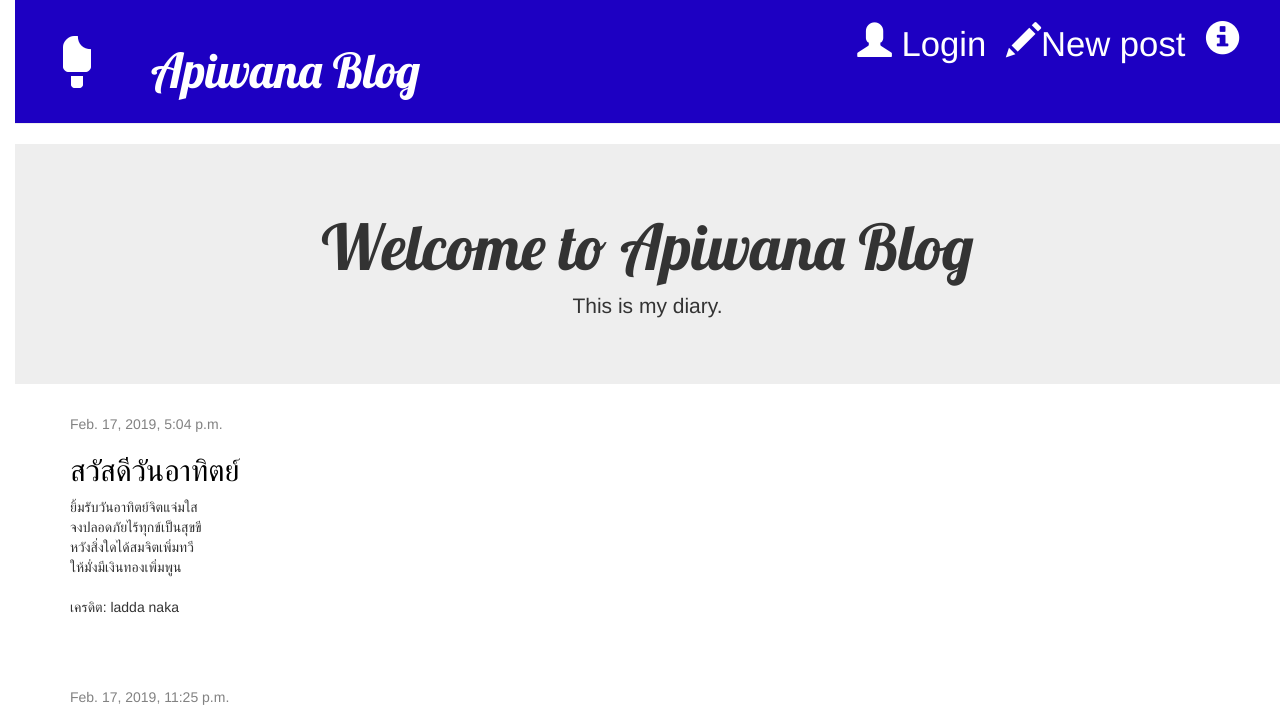
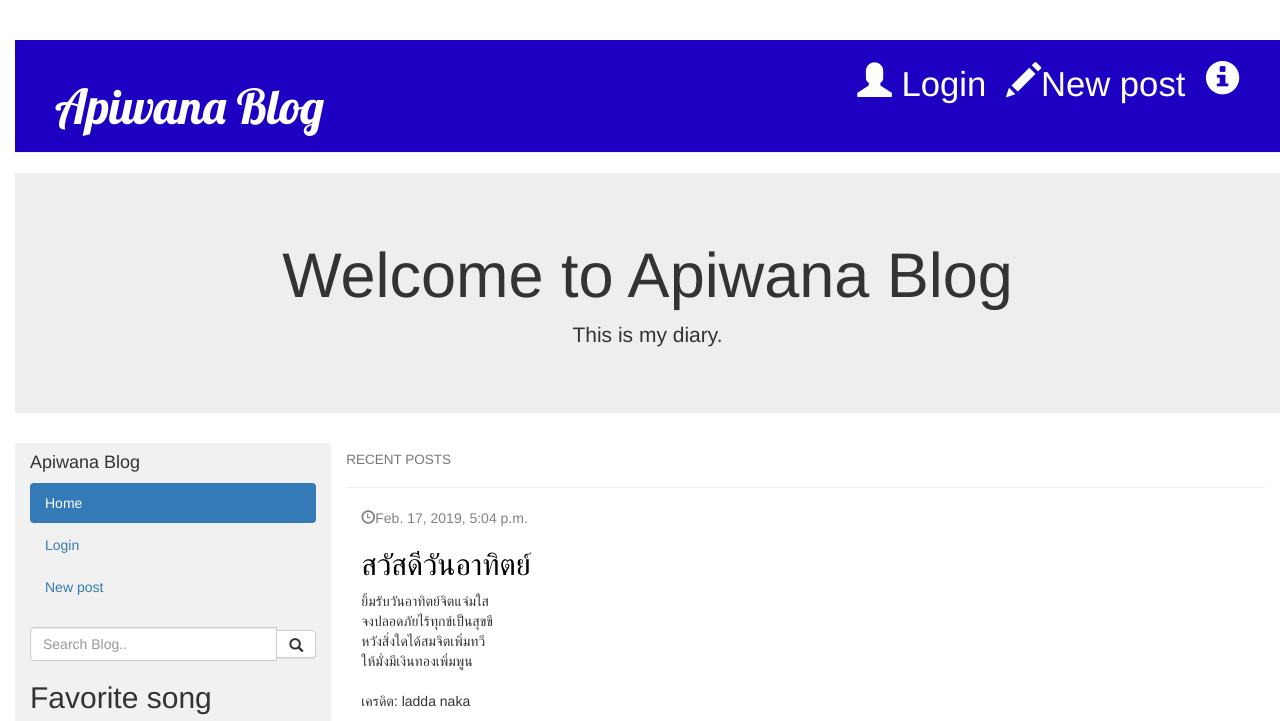
Before and after one commit to ApiwanaSuwannapoom/Django, a Django app: page / in a window 1280 px wide; the page is wider, and only the part inside the window is pictured. Shown: the top 721 px of that part. Run offline with Django 3.2, Linux system fonts and the light colour scheme; data comes from the database, SQL or seed files in the repository; both versions use the stored data as it was after the commit; some libraries are stand-ins or nearby versions.

Commit message:
add video , themes

```diff
--- a/blog/templates/blog/base.html
+++ b/blog/templates/blog/base.html
@@ -6,36 +6,113 @@
         <link rel="stylesheet" href="//maxcdn.bootstrapcdn.com/bootstrap/3.2.0/css/bootstrap-theme.min.css">
         <link href='//fonts.googleapis.com/css?family=Lobster&subset=latin,latin-ext' rel='stylesheet' type='text/css'>
         <link rel="stylesheet" href="{% static 'css/blog.css' %}">
+        <meta charset="utf-8">
+        <meta name="viewport" content="width=device-width, initial-scale=1">
+         <link rel="stylesheet" href="https://maxcdn.bootstrapcdn.com/bootstrap/3.4.0/css/bootstrap.min.css">
+         <script src="https://ajax.googleapis.com/ajax/libs/jquery/3.3.1/jquery.min.js"></script>
+        <script src="https://maxcdn.bootstrapcdn.com/bootstrap/3.4.0/js/bootstrap.min.js"></script>
 
+        <style>
+    /* Set height of the grid so .sidenav can be 100% (adjust if needed) */
+    .row.content {height: 1500px}
+
+    /* Set gray background color and 100% height */
+    .sidenav {
+      background-color: #f1f1f1;
+      height: 100%;
+    }
+
+    /* Set black background color, white text and some padding */
+    footer {
+      background-color: #555;
+      color: white;
+      padding: 15px;
+    }
+
+    /* On small screens, set height to 'auto' for sidenav and grid */
+    @media screen and (max-width: 767px) {
+      .sidenav {
+        height: auto;
+        padding: 15px;
+      }
+      .row.content {height: auto;}
+    }
+  </style>
 
     </head>
     <body>
 
 
         <div class="page-header">
-           <div  <a href="#" data-toggle="tooltip" title="จัดทำโดย นางสาวอภิวนา สุวรรณภูมิ 5910110529">
+           <div  <a  data-toggle="tooltip" title="จัดทำโดย นางสาวอภิวนา สุวรรณภูมิ 5910110529">
            <a  class="top-menu"><span class="glyphicon glyphicon-info-sign"></span></a></div>
-           <div <a href="#" data-toggle="tooltip" title="New post"></a>
+           <div <a  data-toggle="tooltip" title="New post"></a>
            <a href="{% url 'post_new' %}" class="top-menu"><span class="glyphicon glyphicon-pencil"></span>New post</a> </div>
 
            <p><a href="/admin" data-toggle="tooltip" title="Login" class="top-menu"><span class="glyphicon glyphicon-user"></span> Login </a></p>
 
-           <h1><span  class="glyphicon glyphicon-ice-lolly-tasted" </span> <a data-toggle="tooltip" title="Apiwana Blog" href="/">Apiwana Blog</a></h1>
+           <h1>  <a data-toggle="tooltip" title="Apiwana Blog" href="/">Apiwana Blog</a></h1>
         </div>
 
-        <div class="jumbotron text-center">
+        <div class="jumbotron text-center" >
                 <h1>Welcome to Apiwana Blog</h1>
                 <p>This is my diary.</p>
         </div>
 
+
+
+        <div class="container-fluid">
+                <div class="row content">
+                  <div class="col-sm-3 sidenav">
+                    <h4>Apiwana Blog</h4>
+                    <ul class="nav nav-pills nav-stacked">
+                      <li class="active"><a href="/">Home</a></li>
+                      <li><a href="/admin">Login</a></li>
+                      <li><a href="{% url 'post_new' %}">New post</a></li>
+                     </ul>
+                     <br>
+                    <div class="input-group">
+                      <input type="text" class="form-control" placeholder="Search Blog..">
+                      <span class="input-group-btn">
+                        <button class="btn btn-default" type="button">
+                          <span class="glyphicon glyphicon-search"></span>
+                        </button>
+                      </span>
+                    </div>
+                    <h2>Favorite song</h2>
+
+                    <div class="embed-responsive embed-responsive-16by9">
+                    <iframe class="embed-responsive-item" src="https://www.youtube.com/embed/Amq-qlqbjYA"></iframe>
+
+                     </div>
+                     <div class="embed-responsive embed-responsive-16by9">
+                        <iframe class="embed-responsive-item" src="https://www.youtube.com/embed/IHNzOHi8sJs"></iframe>
+
+                      </div>
+                      <div class="embed-responsive embed-responsive-16by9">
+                          <iframe class="embed-responsive-item" src="https://www.youtube.com/embed/b73BI9eUkjM"></iframe>
+
+                      </div>
+
+                  </div>
+
+                  <div class="col-sm-9">
+                    <h4><small>RECENT POSTS</small></h4>
+                    <hr>
                     <div class="content container">
-            <div class="row">
+                            <div class="row" >
                                 <div class="col-md-8">
                                     {% block content %}
                                     {% endblock %}
                                 </div>
                              </div>
+                     </div>
+                  </div>
+                </div>
+        </div>
 
+
+        <footer class="container-fluid">
                 <form>
                 <div class="form-group">
                   <label for="comment">Comment:</label>
@@ -43,8 +120,7 @@
                   <a href="#">  <button type="submit" class="save btn btn-default"> <span class="glyphicon glyphicon-floppy-save"></span>Save</button> </a>
                 </div>
         </form>
-
-        </div>
+              </footer>
 
 
 
--- a/blog/templates/blog/post_list.html
+++ b/blog/templates/blog/post_list.html
@@ -3,8 +3,8 @@
 {% block content %}
     {% for post in posts %}
         <div class="post">
-            <div class="date">
-                {{ post.published_date }}
+            <div class="date" >
+               <p><span class="glyphicon glyphicon-time"></span>{{ post.published_date }}</p>
             </div>
             <h2><a href="">{{ post.title }}</a></h2>
             <p>{{ post.text|linebreaksbr }}</p>
```
Also changed, not shown: db.sqlite3. Lines whose indentation alone changed are shown as unchanged.
